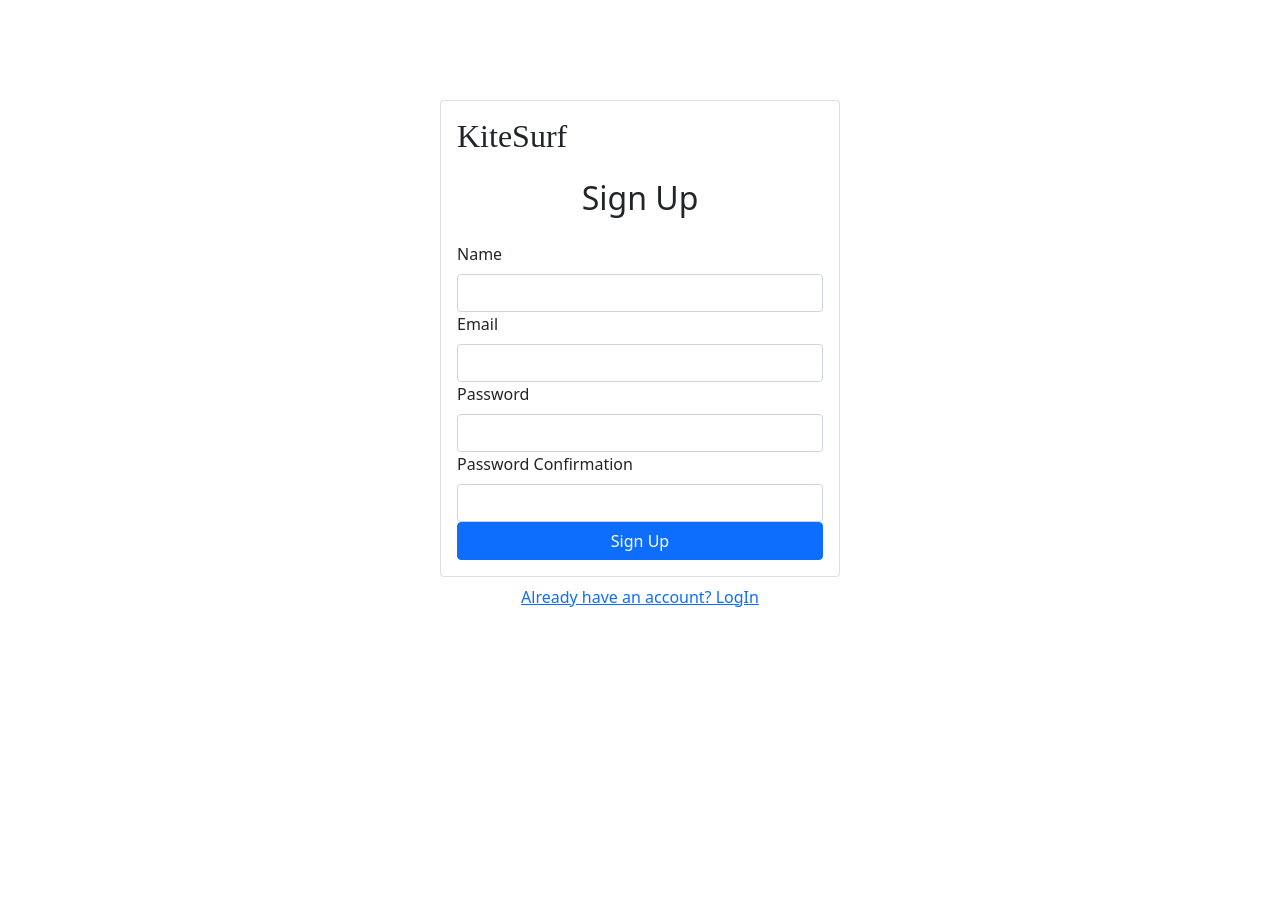
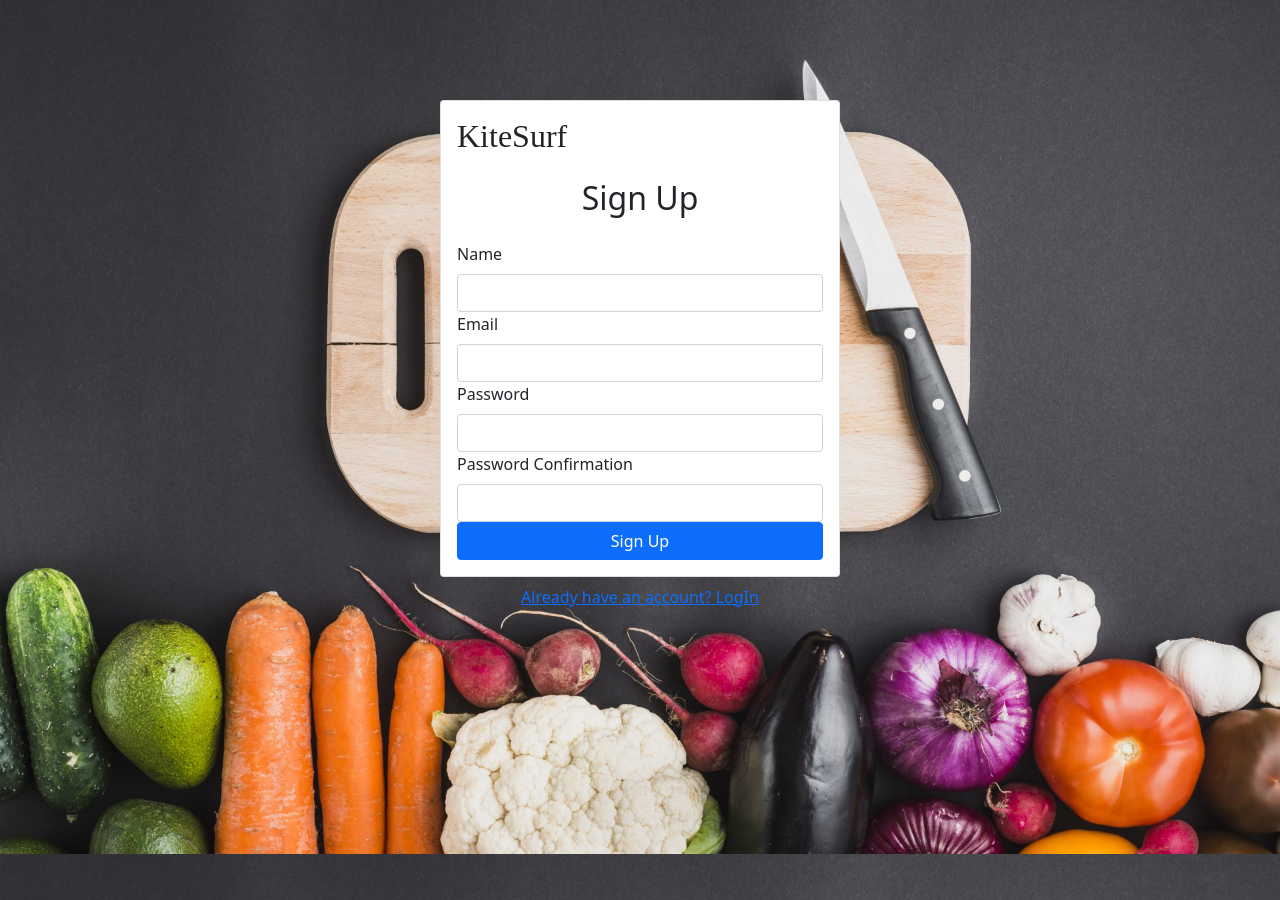
Before and after one commit to leonardBrebene/PrincoGroupProject, a React (Create React App) app in the folder princo-client/: page /sign-up in a window 1280 px wide. Built offline with nearby package versions, Linux system fonts and the light colour scheme.

Commit message:
add princo image background

```diff
--- a/princo-client/src/App.css
+++ b/princo-client/src/App.css
@@ -1,5 +1,12 @@
 .App {
   text-align: center;
+}
+
+body {
+  background-image: url('princo-img.jpg');
+  background-repeat: no-repeat;
+  background-attachment: fixed;
+  background-size: cover;
 }
 
 .App-logo {
@@ -14,7 +21,7 @@
 }
 
 .App-header {
-  background-color: #282c34;
+  background-color: black;
   min-height: 100vh;
   display: flex;
   flex-direction: column;
--- a/princo-client/src/components/IpulMeu.js
+++ b/princo-client/src/components/IpulMeu.js
@@ -1,5 +1,5 @@
 const IpulMeu = () => {
-    return "http://192.168.0.17:8080";
+    return "http://192.168.0.87:8080";
 }
 
 export default IpulMeu;
```
Also changed, not shown: princo-client/src/princo-img.jpg (added).
